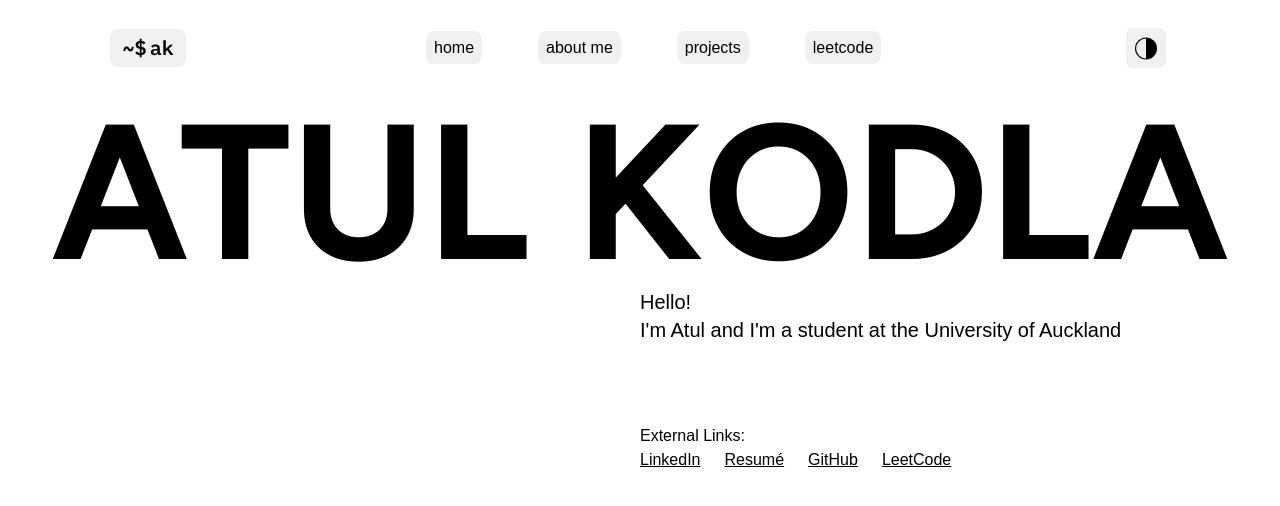
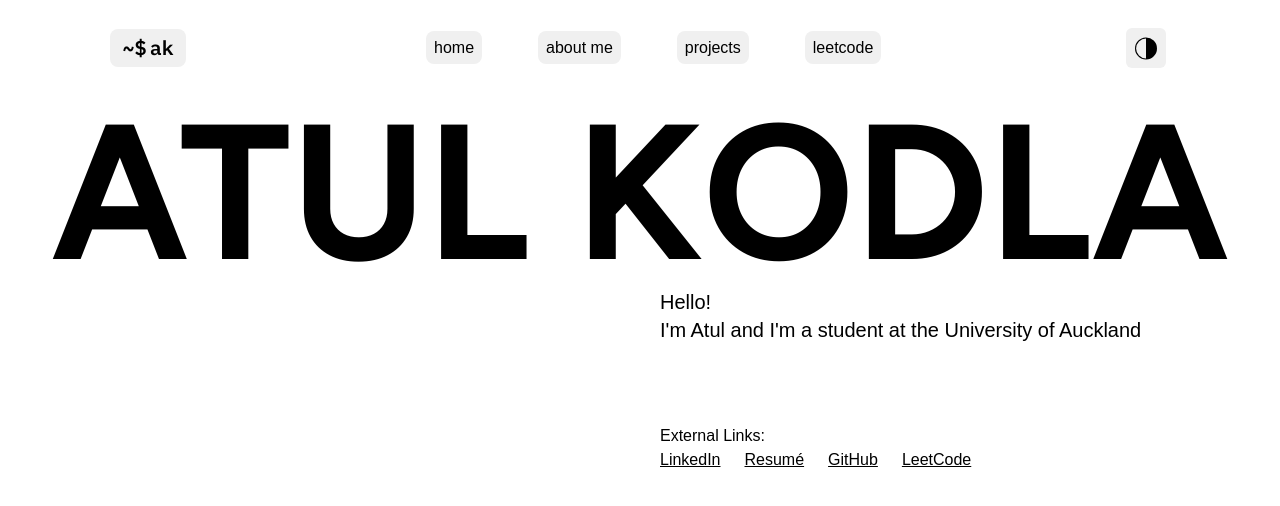
Before and after one commit to itsatulbox/personal-website, a Next.js app: page / in a window 1280 px wide. Shown: the top 506 px of the page. Built offline with nearby package versions, Linux system fonts and the light colour scheme; a web font is replaced by a local one.

Commit message:
fix: scramble skips spaces

```diff
--- a/src/app/page.tsx
+++ b/src/app/page.tsx
@@ -20,7 +20,7 @@ export default function Index() {
       const newMessage = target
         .split("")
         .map((char, index) => {
-          if (index < iterations) return char;
+          if (char === " " || index < iterations) return char;
           return letters.charAt(Math.floor(Math.random() * letters.length));
         })
         .join("");
@@ -45,7 +45,7 @@ export default function Index() {
       <h1 className="text-center font-bold m-0 p-0 leading-none text-[14vw] md:text-[15vw]">
         ATUL KODLA
       </h1>
-      <div className="flex flex-col h-full md:w-[50%] gap-10 md:gap-20 ml-auto justify-around">
+      <div className="flex flex-col h-full md:w-[50%] gap-10 md:gap-20 ml-auto justify-around px-5">
         <p className="text-xl">
           Hello!
           <br />
```
